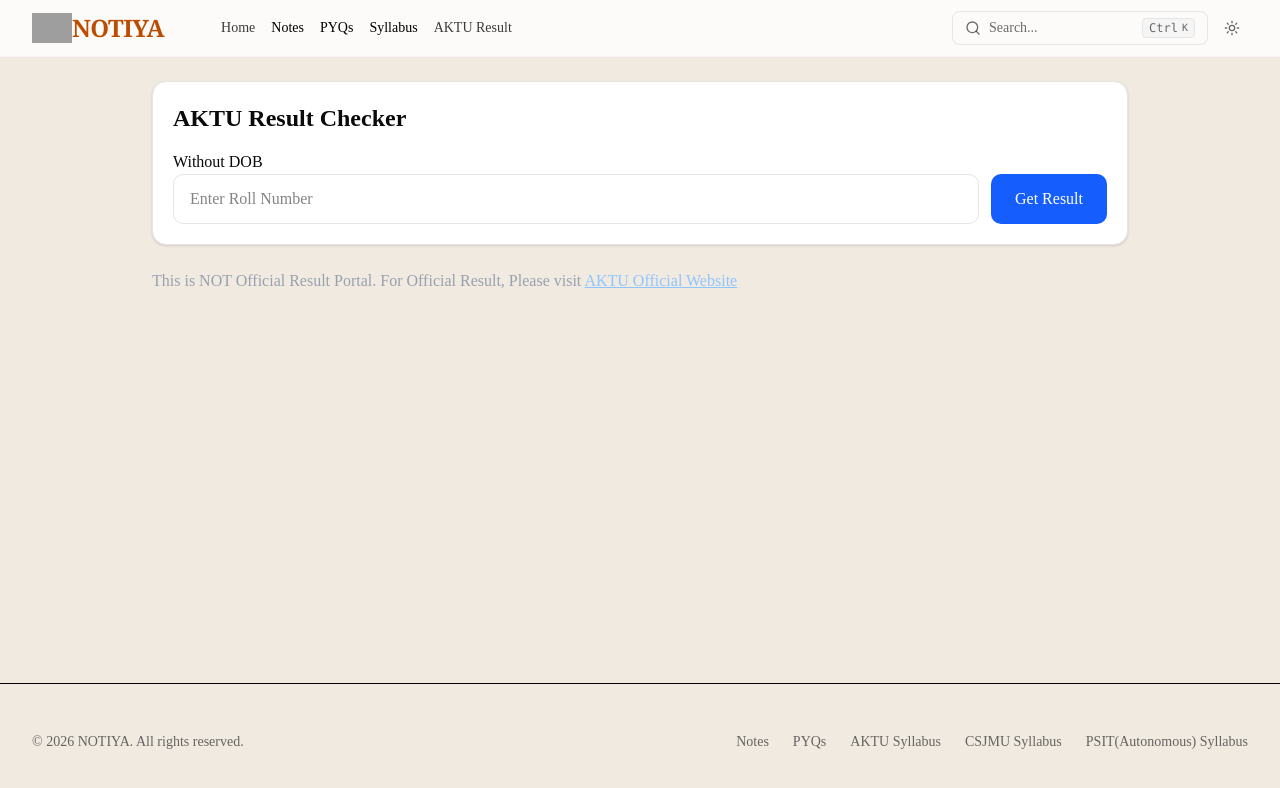
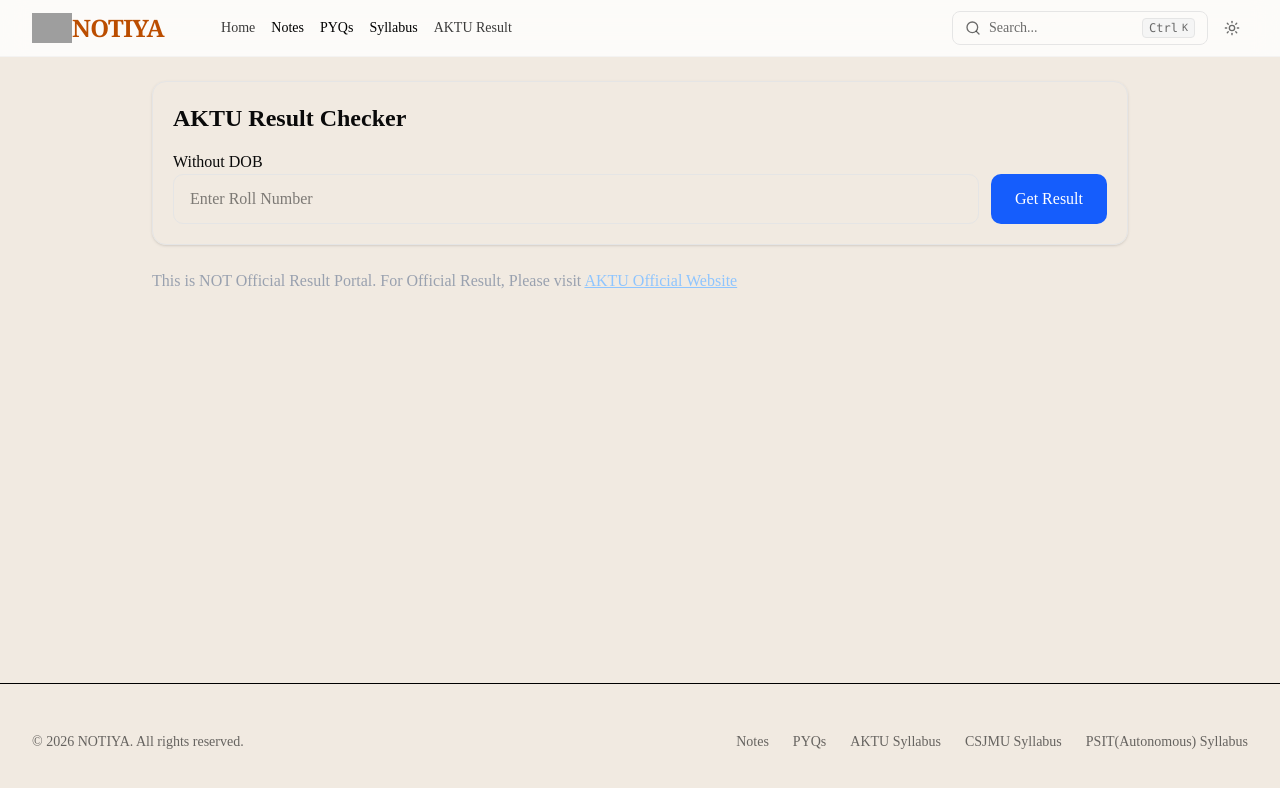
Before and after one commit to abhaysinghtomar97/notiya, a Next.js app: page /results/Aktu-Result in a window 1280 px wide. Shown: the top 788 px of the page. Built offline with nearby package versions, Linux system fonts and the light colour scheme; grey boxes are pictures that could not be loaded.

Commit message:
Update AktuResult.jsx

```diff
--- a/src/components/AktuResult.jsx
+++ b/src/components/AktuResult.jsx
@@ -38,7 +38,7 @@
 
   return (
     <div className="max-w-5xl mx-auto p-6 space-y-6">
-      <div className="bg-white rounded-xl shadow border p-5">
+      <div className=" rounded-xl shadow border p-5">
         <h2 className="text-2xl font-bold mb-4">
           AKTU Result Checker
         </h2>
@@ -70,7 +70,7 @@
       {result && (
         <>
           {/* Student Info */}
-          <div className="bg-white rounded-xl border shadow p-6">
+          <div className=" rounded-xl border shadow p-6">
             <h3 className="text-xl font-semibold mb-4">
               Student Details
             </h3>
@@ -105,7 +105,7 @@
           {result.semesters.map((sem) => (
             <div
               key={sem.semester}
-              className="bg-white rounded-xl border shadow p-6"
+              className=" rounded-xl border shadow p-6"
             >
               <div className="flex justify-between flex-wrap gap-3 mb-5">
                 <div>
```
